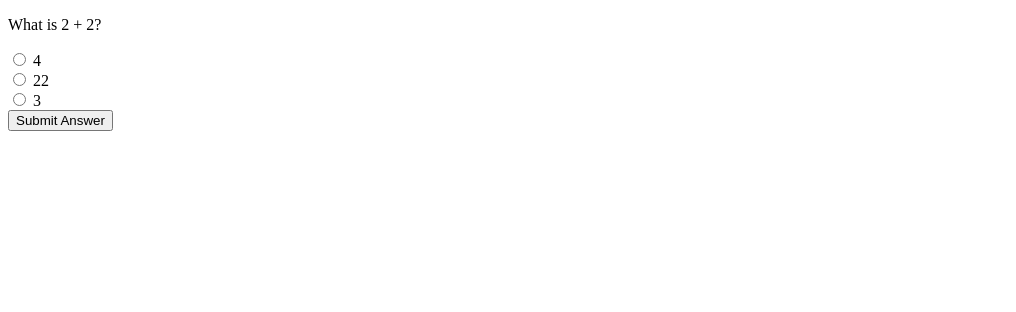
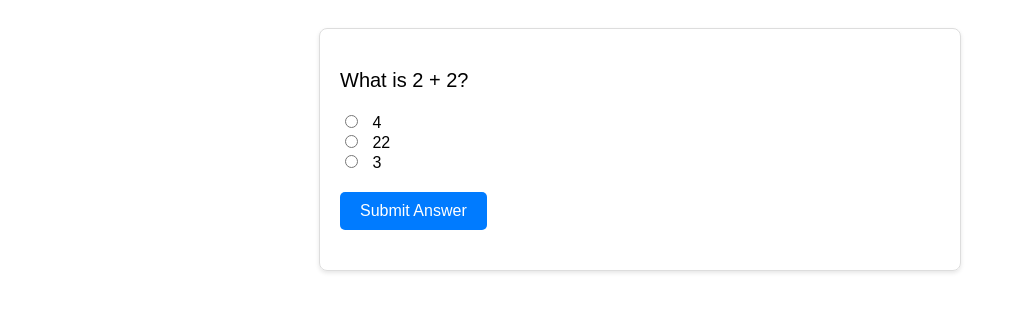
Before and after one commit to donsimon505/ALX_Simple_Quiz, a plain HTML site: page index.html in a window 1280 px wide. Shown: the whole page, without its empty margins (0-1016 px from the left). Drawn offline with Linux system fonts and the light colour scheme.

Commit message:
Corrections

```diff
--- a/index.html
+++ b/index.html
@@ -3,6 +3,7 @@
 <head>
     <meta charset="UTF-8">
     <title>Simple Quiz</title>
+    <link rel="stylesheet" href="styles.css">
 </head>
 <body>
     <div id="quiz-container">
--- a/quiz.js
+++ b/quiz.js
@@ -11,6 +11,5 @@ function checkAnswer(){
     }
 }
 
-const submitAnswer = getElementById('submit-answer');
-
-submitAnswer.addEventListener('submit', checkAnswer);
+const submitAnswer = document.getElementById('submit-answer');
+submitAnswer.addEventListener('click', checkAnswer);
```
